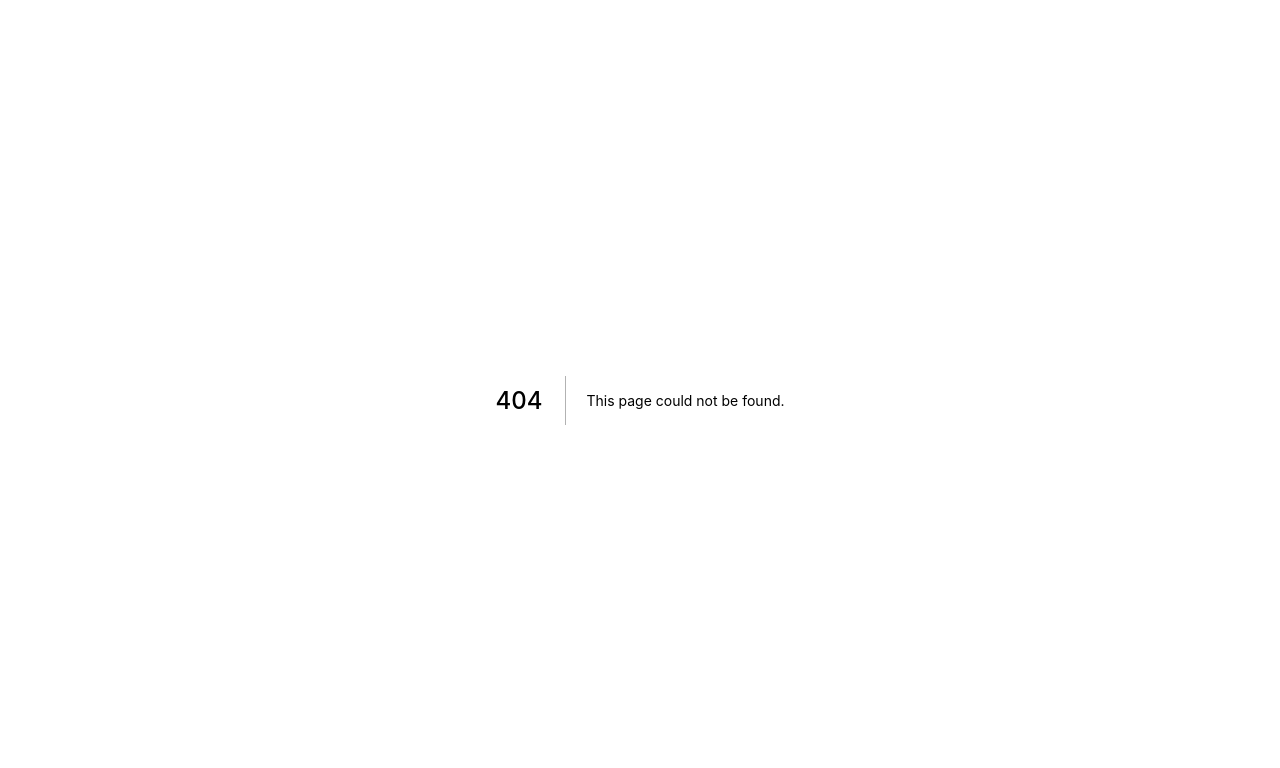
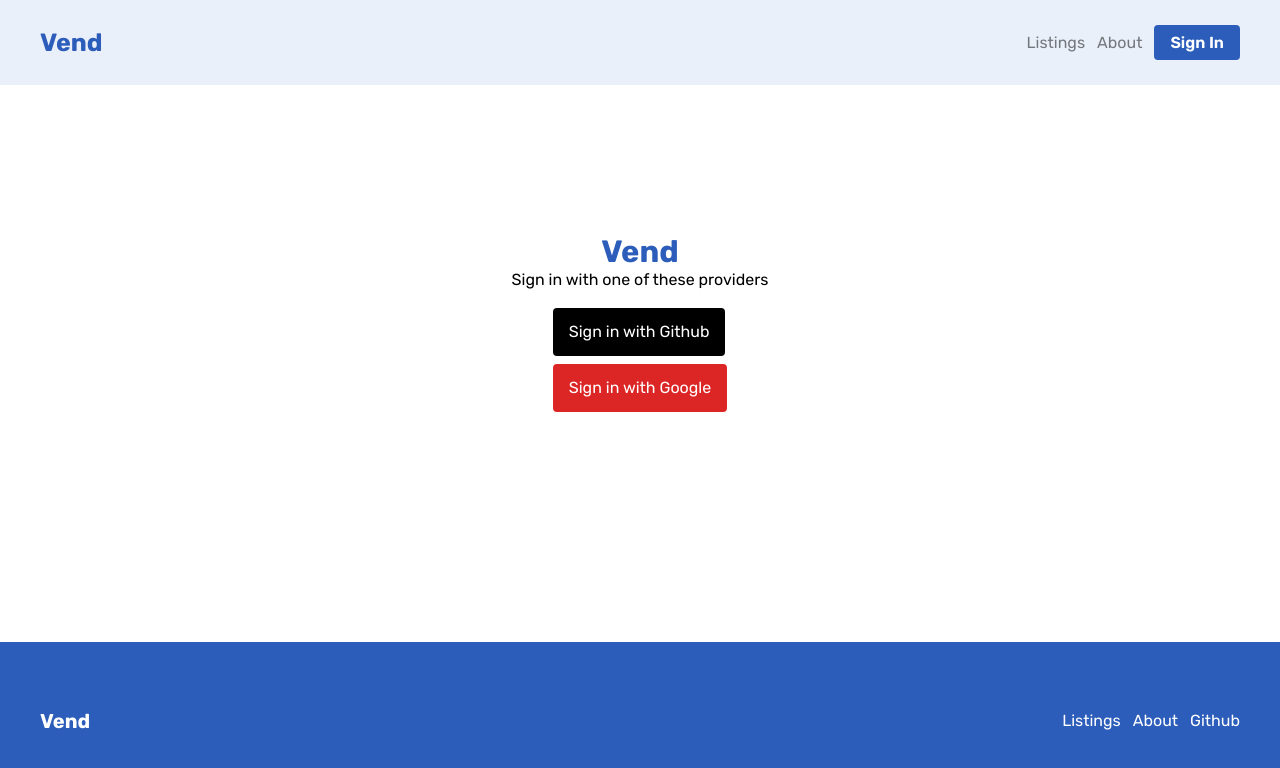
Before and after one commit to nulfrost/vend, a Next.js app: page /signin in a window 1280 px wide. Before the commit this address had no page. Shown: the top 768 px of the page. Built offline with nearby package versions, Linux system fonts and the light colour scheme; no server answers.

Commit message:
added sign in page as well as sign in with github functionality

```diff
--- a/components/Footer.tsx
+++ b/components/Footer.tsx
@@ -8,7 +8,7 @@ export default function Footer() {
       </Link>
       <ul className="flex space-x-3 text-white">
         <li>
-          <Link href="/listings">
+          <Link href="/">
             <a>Listings</a>
           </Link>
         </li>
--- /dev/null
+++ b/components/Layout.tsx
@@ -0,0 +1,22 @@
+import { useEffect } from "react";
+import Footer from "./Footer";
+import Navbar from "./Navbar";
+
+type LayoutProps = {
+  title: string;
+  children: React.ReactNode;
+};
+
+export default function Layout({ title, children }: LayoutProps) {
+  useEffect(() => {
+    document.title = title;
+  }, []);
+
+  return (
+    <>
+      <Navbar />
+      <main className="flex-1">{children}</main>
+      <Footer />
+    </>
+  );
+}
--- a/components/Navbar.tsx
+++ b/components/Navbar.tsx
@@ -8,7 +8,7 @@ export default function Navbar() {
       </Link>
       <ul className="flex space-x-3">
         <li>
-          <Link href="/listings">
+          <Link href="/">
             <a className="duration-150 opacity-50 hover:opacity-100 hover:text-primary-500">
               Listings
             </a>
--- a/css/global.css
+++ b/css/global.css
@@ -7,3 +7,9 @@
 body {
   font-family: "Rubik", sans-serif;
 }
+
+#__next {
+  display: flex;
+  flex-direction: column;
+  height: 100vh;
+}
--- a/pages/index.tsx
+++ b/pages/index.tsx
@@ -1,11 +1,5 @@
-import Navbar from "~/components/Navbar";
-import Footer from "~/components/Footer";
+import Layout from "~/components/Layout";
 
-const IndexPage = () => (
-  <div>
-    <Navbar />
-    <Footer />
-  </div>
-);
+const IndexPage = () => <Layout title="Listings">hello</Layout>;
 
 export default IndexPage;
--- /dev/null
+++ b/pages/signin.tsx
@@ -0,0 +1,32 @@
+import { signIn, useSession } from "next-auth/client";
+import Layout from "~/components/Layout";
+
+export default function SignIn() {
+  const [session] = useSession();
+
+  console.log(session);
+
+  return (
+    <Layout title="Sign In">
+      <div className="flex flex-col items-center mt-11 md:mt-36">
+        <div className="mb-4 text-center">
+          <h1 className="-mb-2 font-bold text-heading-3 text-primary-500">
+            Vend
+          </h1>
+          <p>Sign in with one of these providers</p>
+        </div>
+        <div className="flex flex-col space-y-2">
+          <button
+            className="px-4 py-3 text-white duration-150 bg-black rounded w-max hover:bg-opacity-75"
+            onClick={() => signIn("github")}
+          >
+            Sign in with Github
+          </button>
+          <button className="px-4 py-3 text-white duration-150 bg-red-600 rounded w-max hover:bg-opacity-75">
+            Sign in with Google
+          </button>
+        </div>
+      </div>
+    </Layout>
+  );
+}
```
